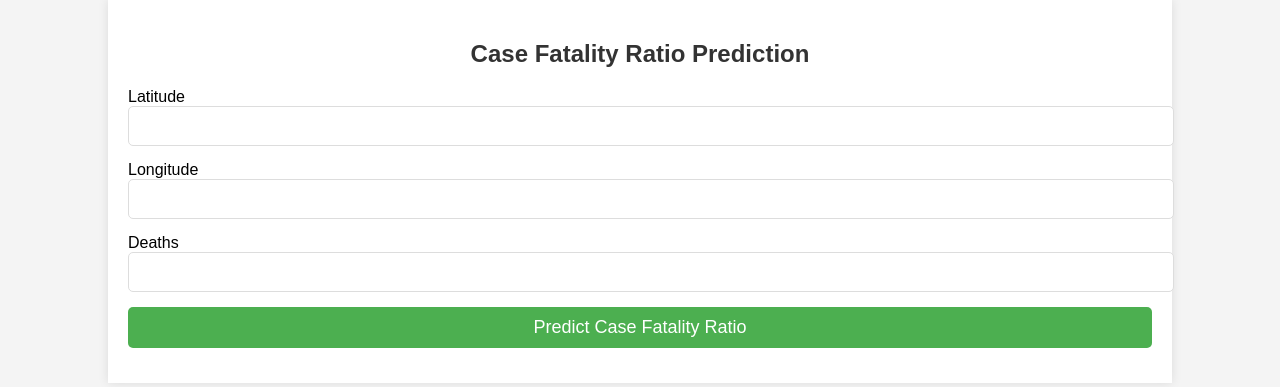
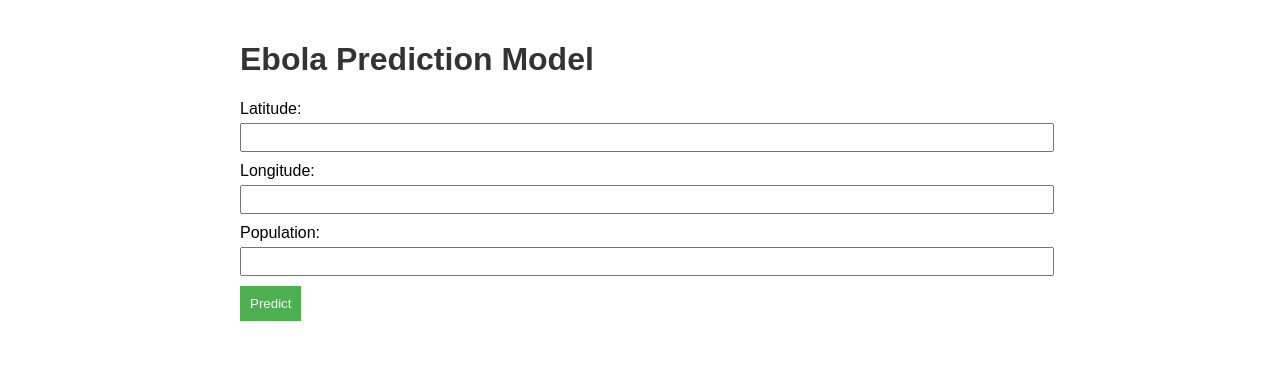
Before and after one commit to shankydada/machine-learning, a Flask app: page / in a window 1280 px wide. Shown: the top 387 px of the page. Run offline with Flask 3, Linux system fonts and the light colour scheme.

Commit message:
Update index.html

```diff
--- a/predictioneer/templates/index.html
+++ b/predictioneer/templates/index.html
@@ -3,97 +3,57 @@
 <head>
     <meta charset="UTF-8">
     <meta name="viewport" content="width=device-width, initial-scale=1.0">
-    <title>Case Fatality Ratio Prediction</title>
+    <title>Ebola Prediction Model</title>
+    <script src="https://code.jquery.com/jquery-3.6.0.min.js"></script>
     <style>
-        body {
-            font-family: Arial, sans-serif;
-            margin: 0;
-            padding: 0;
-            background-color: #f4f4f4;
-        }
-        .container {
-            width: 80%;
-            margin: auto;
-            padding: 20px;
-            background-color: white;
-            box-shadow: 0 0 10px rgba(0, 0, 0, 0.1);
-        }
-        h2 {
-            text-align: center;
-            color: #333;
-        }
-        .form-group {
-            margin-bottom: 15px;
-        }
-        .form-group label {
-            display: block;
-            font-size: 16px;
-        }
-        .form-group input {
-            width: 100%;
-            padding: 10px;
-            font-size: 16px;
-            border: 1px solid #ddd;
-            border-radius: 5px;
-        }
-        .form-group button {
-            width: 100%;
-            padding: 10px;
-            font-size: 18px;
-            background-color: #4CAF50;
-            color: white;
-            border: none;
-            border-radius: 5px;
-            cursor: pointer;
-        }
-        .form-group button:hover {
-            background-color: #45a049;
-        }
-        .result {
-            margin-top: 20px;
-            text-align: center;
-            font-size: 18px;
-        }
-        .result p {
-            color: #333;
-        }
+        body { font-family: Arial, sans-serif; max-width: 800px; margin: 0 auto; padding: 20px; }
+        h1 { color: #333; }
+        form { margin-bottom: 20px; }
+        label { display: block; margin-top: 10px; }
+        input { width: 100%; padding: 5px; margin-top: 5px; }
+        button { margin-top: 10px; padding: 10px; background-color: #4CAF50; color: white; border: none; cursor: pointer; }
+        #result { margin-top: 20px; }
     </style>
 </head>
 <body>
+    <h1>Ebola Prediction Model</h1>
+    <form id="predictionForm">
+        <label for="latitude">Latitude:</label>
+        <input type="number" id="latitude" name="latitude" step="any" required>
 
-<div class="container">
-    <h2>Case Fatality Ratio Prediction</h2>
+        <label for="longitude">Longitude:</label>
+        <input type="number" id="longitude" name="longitude" step="any" required>
 
-    <!-- Input Form -->
-    <form action="/predict" method="POST">
-        <div class="form-group">
-            <label for="Lat">Latitude</label>
-            <input type="text" id="Lat" name="Lat" required>
-        </div>
-        <div class="form-group">
-            <label for="Long_">Longitude</label>
-            <input type="text" id="Long_" name="Long_" required>
-        </div>
-        <div class="form-group">
-            <label for="Deaths">Deaths</label>
-            <input type="text" id="Deaths" name="Deaths" required>
-        </div>
-        <div class="form-group">
-            <button type="submit">Predict Case Fatality Ratio</button>
-        </div>
+        <label for="population">Population:</label>
+        <input type="number" id="population" name="population" required>
+
+        <button type="submit">Predict</button>
     </form>
 
-    <!-- Prediction Result -->
-    {% if prediction %}
-    <div class="result">
-        <p>Prediction for Case Fatality Ratio:</p>
-        <p><strong>{{ prediction }}</strong></p>
-        <p>Latitude: {{ lat }}</p>
-        <p>Longitude: {{ long_ }}</p>
-        <p>Deaths: {{ deaths }}</p>
-    </div>
-    {% endif %}
-</div>
+    <div id="result"></div>
 
+    <script>
+        $(document).ready(function() {
+            $('#predictionForm').submit(function(e) {
+                e.preventDefault();
+                $.ajax({
+                    url: '/predict',
+                    type: 'post',
+                    data: $('#predictionForm').serialize(),
+                    success: function(response) {
+                        $('#result').html(
+                            '<h2>Predictions:</h2>' +
+                            '<p>Predicted deaths: ' + response.predicted_deaths + '</p>' +
+                            '<p>Predicted cases: ' + response.predicted_cases + '</p>' +
+                            '<p>Predicted CFR: ' + response.predicted_cfr + '</p>'
+                        );
+                    },
+                    error: function(error) {
+                        $('#result').html('<p>Error: ' + error.responseJSON.error + '</p>');
+                    }
+                });
+            });
+        });
+    </script>
 </body>
 </html>
```
